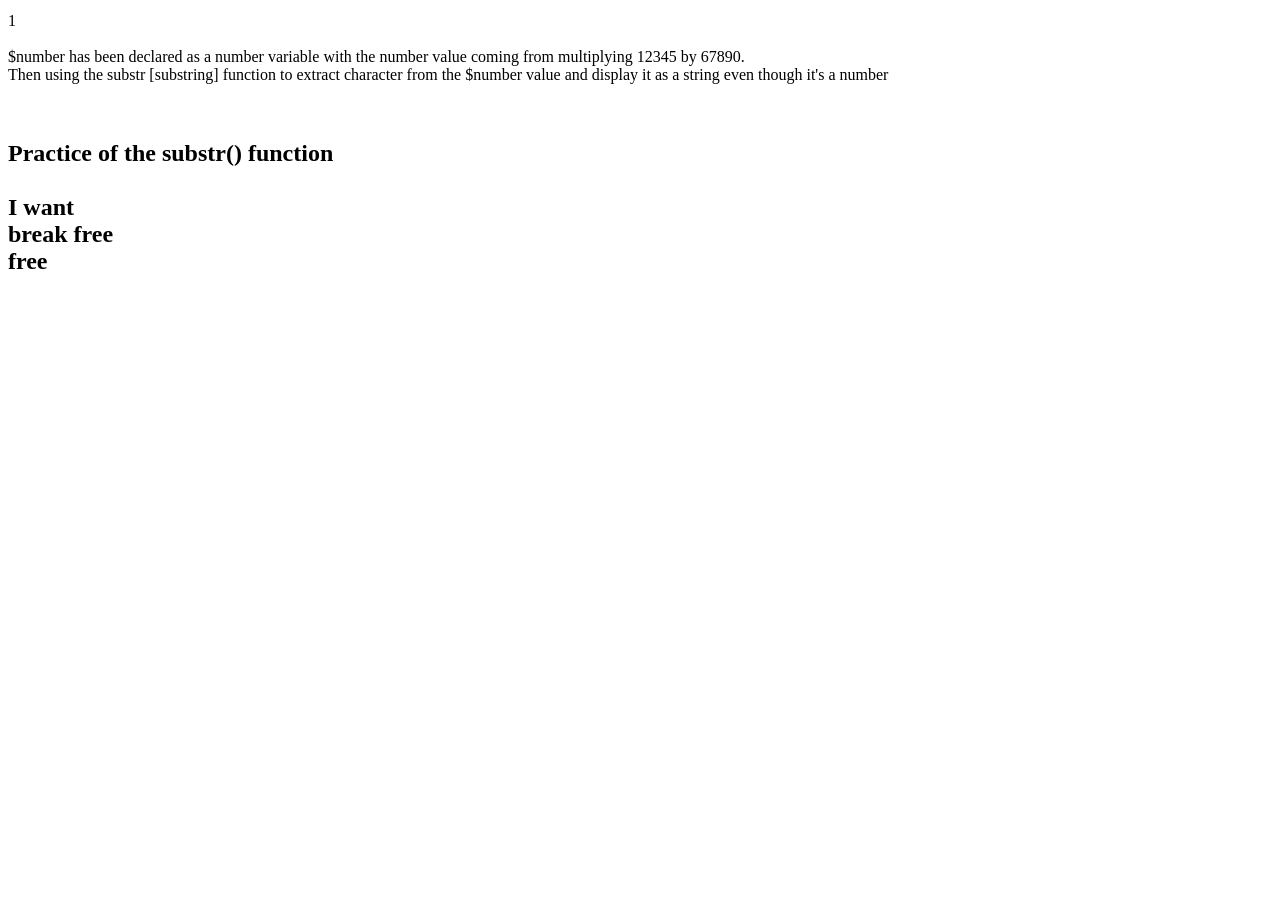
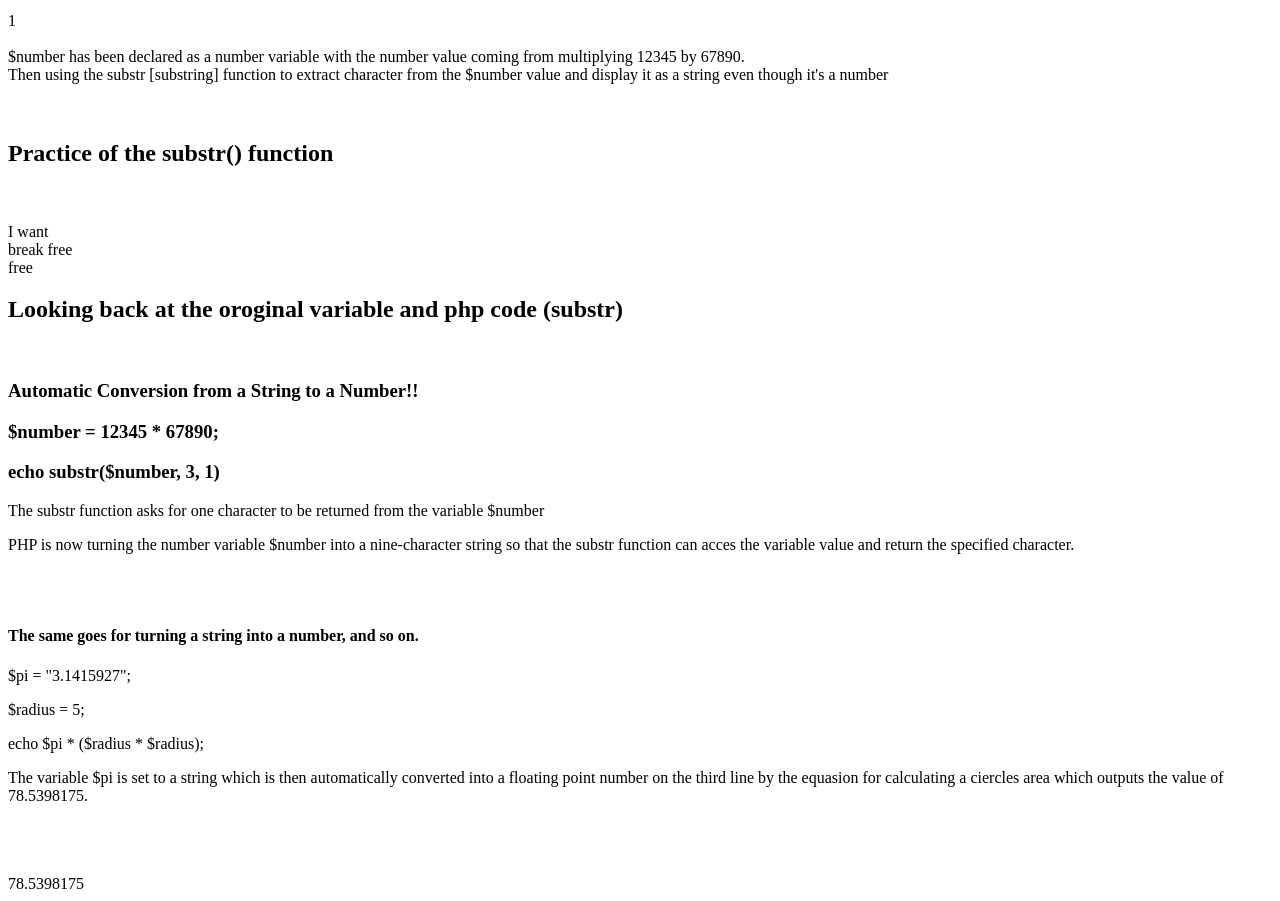
Before and after one commit to imhulston/100-days-of-code, a PHP site: page /variable-typing.php in a window 1280 px wide. Shown: the part 295-1196 px from the top of the page. Before the commit the page ends 564 px from the top, so only its background shows below. Run offline with PHP 8.4, Linux system fonts and the light colour scheme; data that the repository does not hold is empty.

Commit message:
Finished off adding notes and examples of variable typing and variable output conversions.

```diff
--- a/variable-typing.php
+++ b/variable-typing.php
@@ -29,7 +29,7 @@ echo 'Then using the substr [substring] function to extract character from the $
 <br><br><br>
 
 <?php
-echo '<h2>Practice of the substr() function<?h2><br>';
+echo '<h2>Practice of the substr() function</h2><br>';
 echo '<br>';
 $text = 'I want to break free';
 echo substr($text, 0, 6); //extracting and displaying the 6 characters from the beginning of the string.
@@ -38,5 +38,27 @@ echo substr($text, 10, 10); // Starting from the 10th chararcter and then extrac
 echo '<br>';
 echo substr($text, -5, 5); // Starting from the end of the string and going 5 characters back and then extracting the next 5 characters which will display 'free'.
 ?>
+
+
+<?php
+	echo '<h2>Looking back at the oroginal variable and php code (substr)</h2>';
+	echo "<br>";
+	echo '<H3>Automatic Conversion from a String to a Number!!';
+	echo '<p>$number = 12345 * 67890;</p>'; // Total 838102050
+	echo '<p>echo substr($number, 3, 1)</p></h3>'; // Displaying the character, 1.
+	echo '<p>The substr function asks for one character to be returned from the variable $number</p>';
+	echo '<p>PHP is now turning the number variable $number into a nine-character string so that the substr function can acces the variable value and return the specified character.</p>';
+	echo '<p><br><br></p>';
+	echo '<p><h4>The same goes for turning a string into a number, and so on.</h4></p>';
+	echo '<p>$pi = "3.1415927";</p>';
+	echo '<p>$radius = 5;</p>';
+	echo '<p>echo $pi * ($radius * $radius);</p>';
+	echo '<p>The variable $pi is set to a string which is then automatically converted into a floating point number on the third line by the equasion for calculating a ciercles area which outputs the value of 78.5398175.</p>';
+	echo '<br><br><br>';
+
+	$pi = "3.1415927";
+	$radius = 5;
+	echo $pi * ($radius * $radius);
+?>
 </body>
 </html>
```
